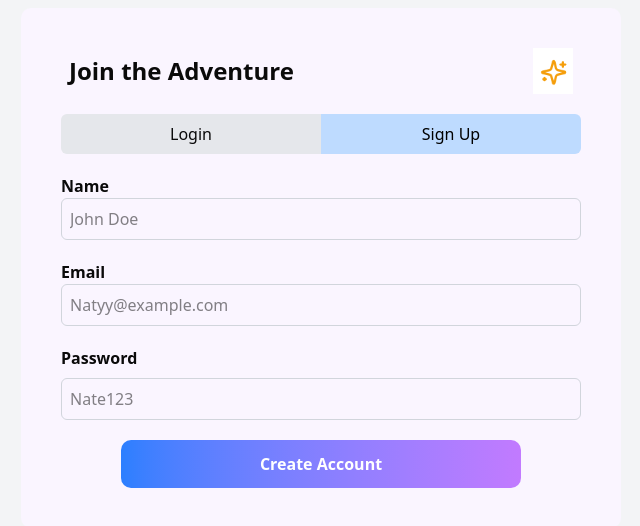
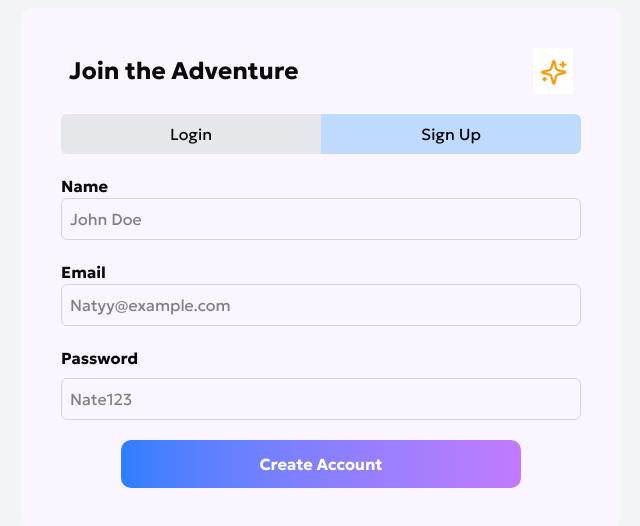
Before and after one commit to yafetfaf07/brain_brawl, a React (Vite) app: page /login in a window 1280 px wide. Shown: the part 132-658 px from the top of the page, without its empty margins (319-959 px from the left). Built offline with nearby package versions, Linux system fonts and the light colour scheme.

Commit message:
feat: update index.html title and add font preconnect links; enhance index.css with Geologica font

```diff
--- a/index.html
+++ b/index.html
@@ -4,8 +4,11 @@
     <meta charset="UTF-8" />
     <link rel="icon" type="image/svg+xml" href="/vite.svg" />
     <meta name="viewport" content="width=device-width, initial-scale=1.0" />
+    <link rel="preconnect" href="https://fonts.googleapis.com">
+<link rel="preconnect" href="https://fonts.gstatic.com" crossorigin>
+<link href="https://fonts.googleapis.com/css2?family=Geologica:wght@100..900&family=Roboto:ital,wght@0,100;0,300;0,400;0,500;0,700;0,900;1,100;1,300;1,400;1,500;1,700;1,900&display=swap" rel="stylesheet">
 <link rel="stylesheet" href="https://fonts.googleapis.com/css2?family=Material+Symbols+Outlined:opsz,wght,FILL,GRAD@20..48,100..700,0..1,-50..200&icon_names=person" />
-    <title>Vite + React + TS</title>
+    <title>Study Pal</title>
   </head>
   <body>
     <div id="root" ></div>
--- a/src/index.css
+++ b/src/index.css
@@ -2,4 +2,5 @@
 
 body {
     background-color: rgb(241, 234, 241);
+    font-family: "Geologica", sans-serif;
 }
```
